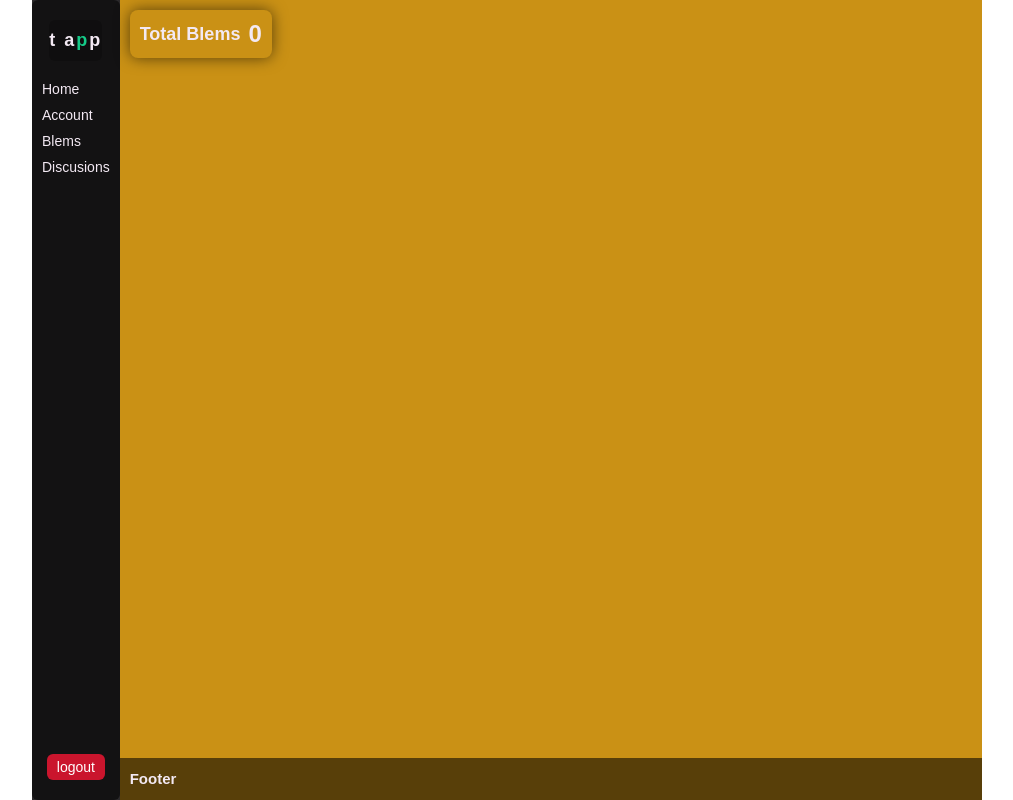
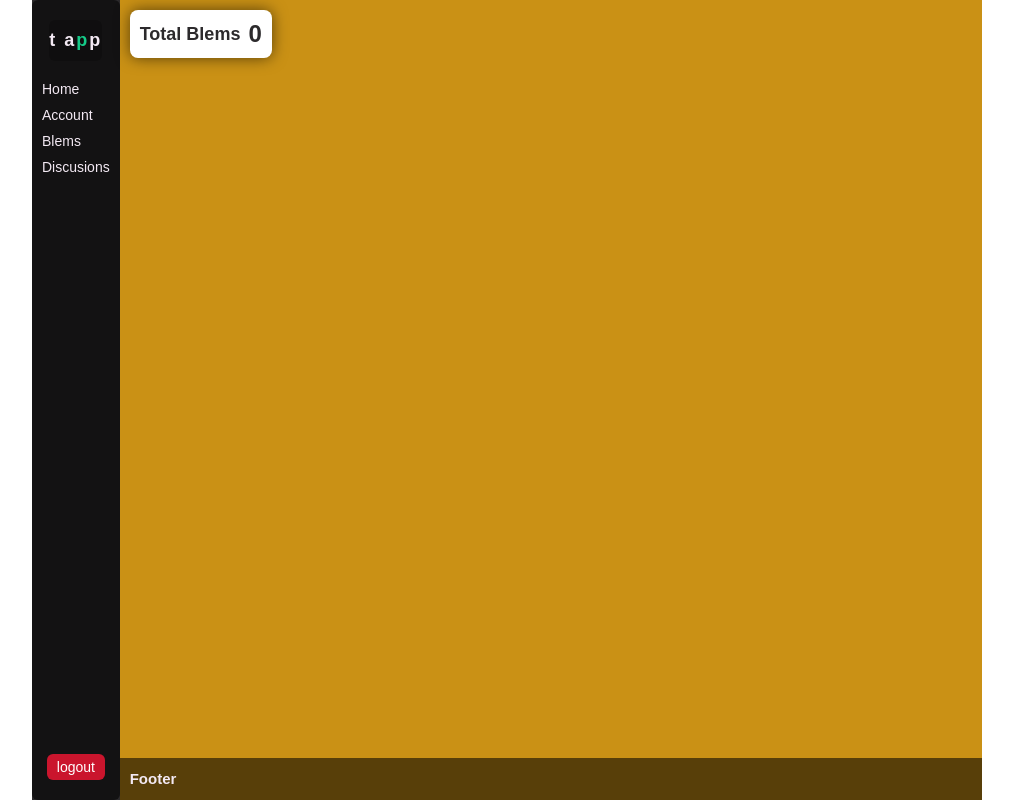
Before and after one commit to TomSidi07/t_app, a website: page client/index.html in a window 1280 px wide. Shown: the whole page, without its empty margins (133-1146 px from the left). Drawn offline with Linux system fonts and the light colour scheme.

Commit message:
style for plugin blem-couter

```diff
--- a/client/css/main.css
+++ b/client/css/main.css
@@ -230,6 +230,11 @@ h3 {
     width: fit-content;
     height: fit-content;
     margin: 1rem;
+    cursor: pointer;
+    transition-duration: 0.27s;
+  }
+  &:active {
+    transform: scale(0.95);
   }
   .header__plugin {
     display: flex;
@@ -243,6 +248,12 @@ h3 {
     align-items: start;
     justify-content: start;
     flex-direction: column;
+  }
+}
+.plugin--blem-counter {
+  & {
+    background-color: var(--clr-white);
+    color: var(--clr-main-dark);
   }
 }
 /* VIEW PORTS */
```
